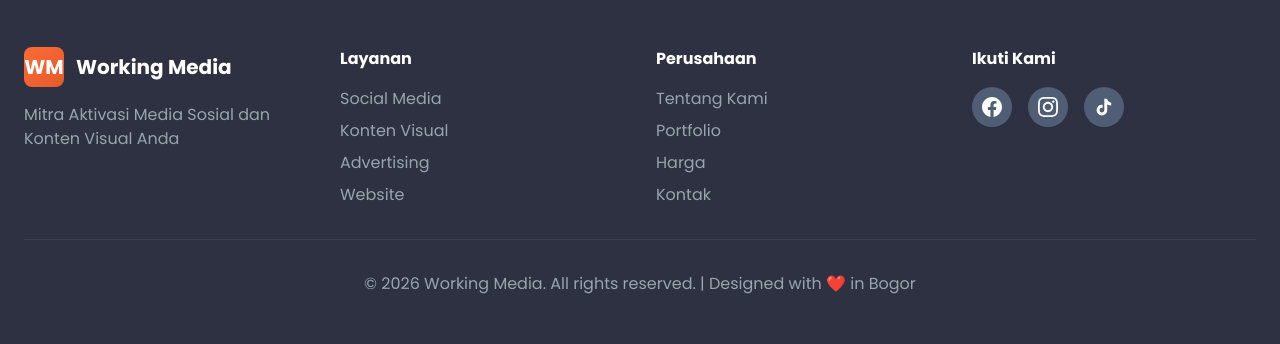
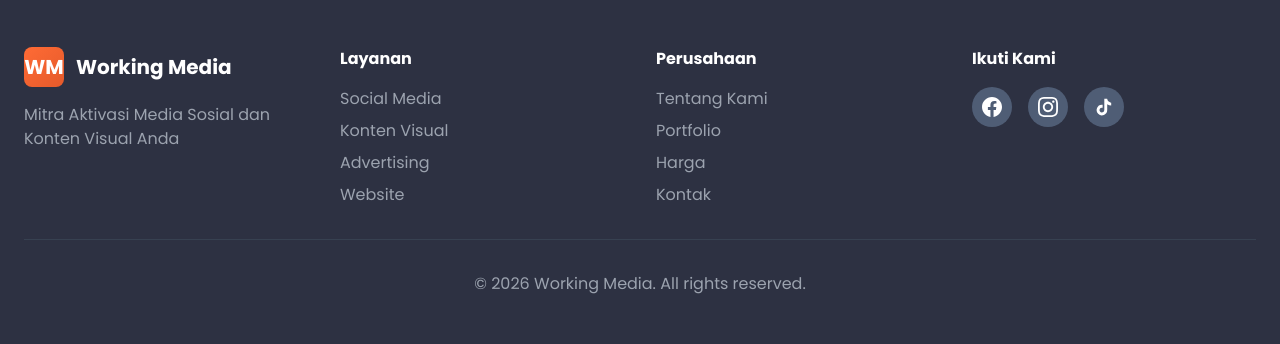
Before and after one commit to amal-hidayah/web-agency-workmed, a Flask app: page / in a window 1280 px wide. Shown: the part 5213-5557 px from the top of the page. Run offline with Flask 3, Linux system fonts and the light colour scheme; data that the repository does not hold is empty; some libraries are stand-ins or nearby versions.

Commit message:
update chat humanis

```diff
--- a/templates/index.html
+++ b/templates/index.html
@@ -763,7 +763,7 @@
                 </div>
             </div>
             <div class="border-t border-gray-700 pt-8 text-center text-gray-400">
-                <p>&copy; 2026 Working Media. All rights reserved. | Designed with ❤️ in Bogor</p>
+                <p>&copy; 2026 Working Media. All rights reserved.</p>
             </div>
         </div>
     </footer>
```
